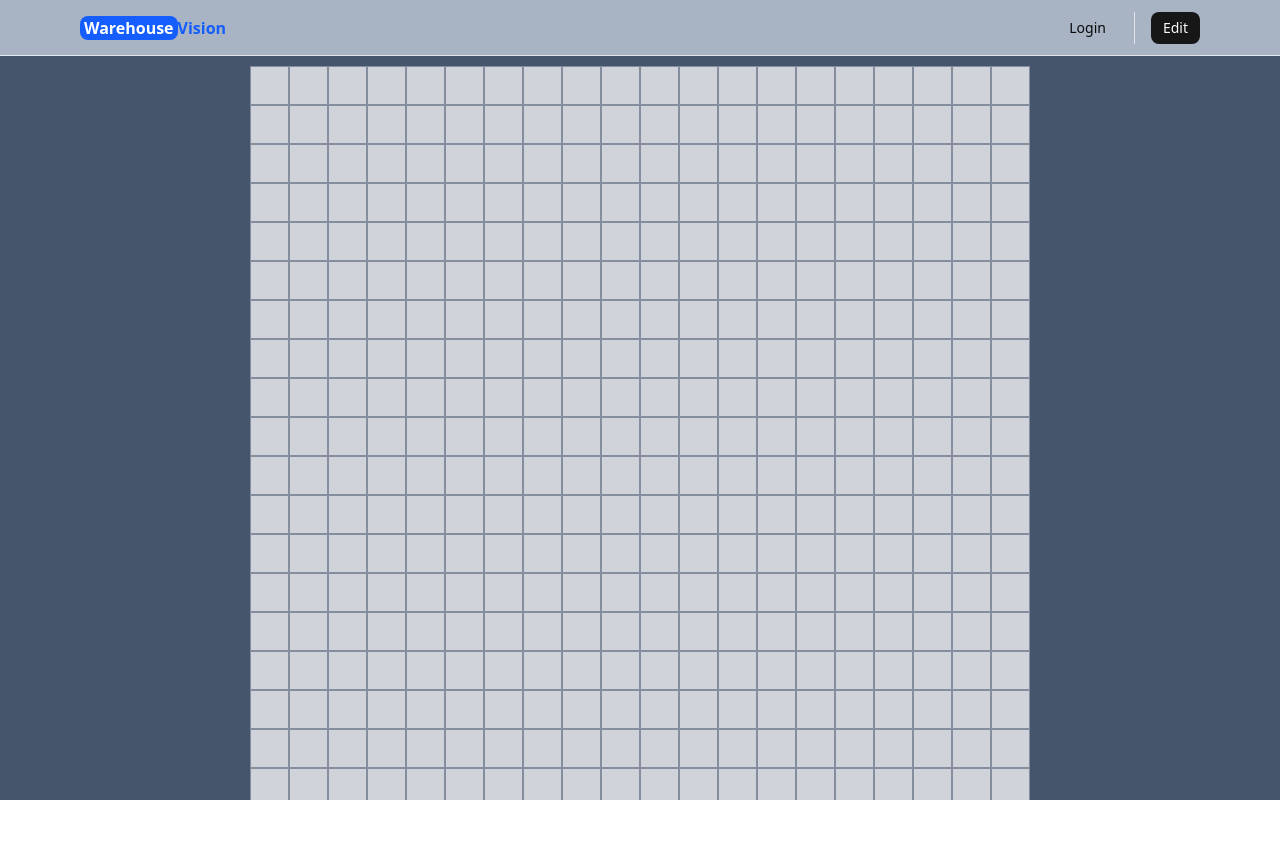
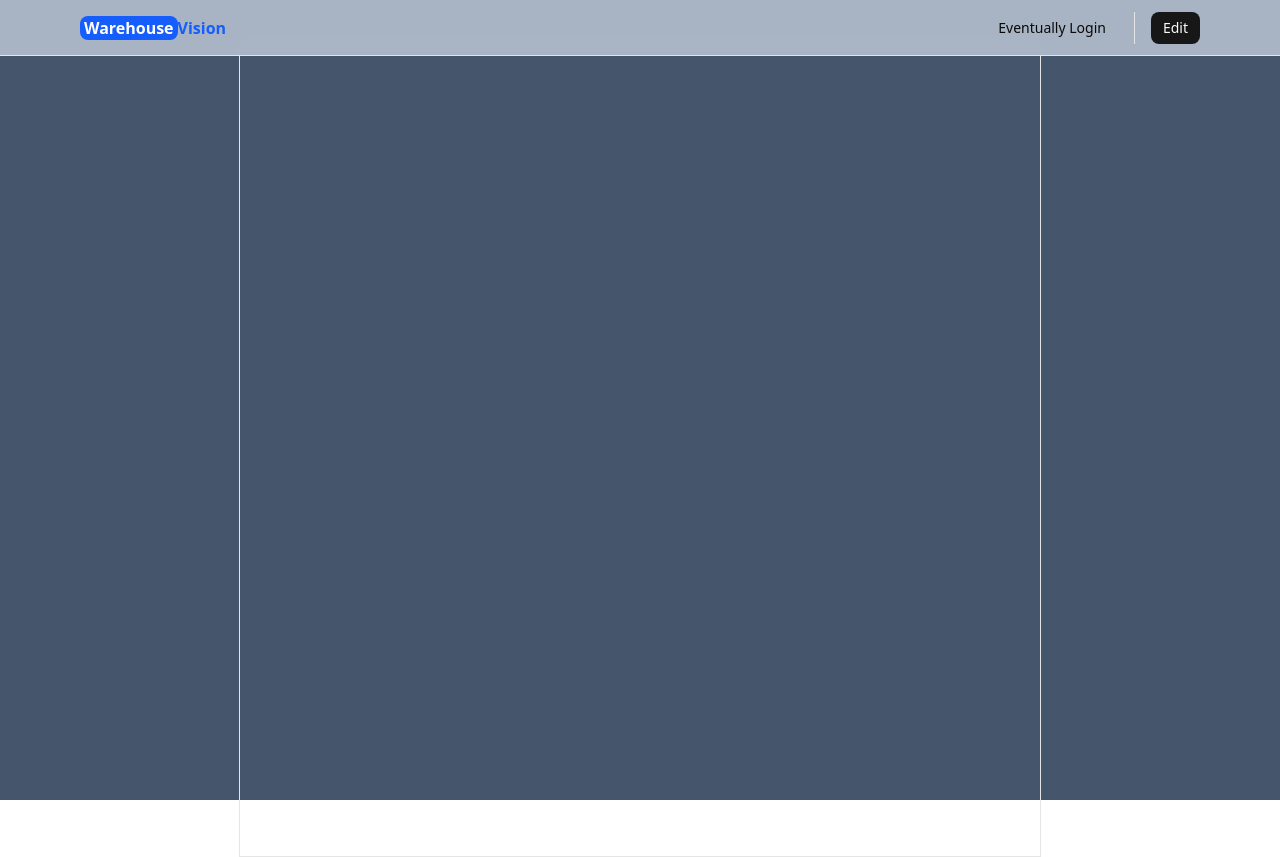
Before and after one commit to Beakii/Warehouse-Vision, a React (Vite) app: page / in a window 1280 px wide. Before the commit the page ends 800 px from the top, so only its background shows below. Built offline with nearby package versions, Linux system fonts and the light colour scheme.

Commit message:
added warehouse component which will be the representation of the gridselector component. There is an overflow issue with the warehouse & gidselector component

```diff
--- a/src/App.tsx
+++ b/src/App.tsx
@@ -1,16 +1,32 @@
 import { useState } from "react";
 import GridSelector from "./components/Grid"
 import Navbar from './components/Navbar'
+import WarehouseLayout from "./components/WarehouseLayout";
 
 function App() {
   const [isEditable, setIsEditable] = useState(false);
-  const number = 20;
+  const [selectedCells, setSelectedCells] = useState<number[]>([]);
+
+  const number = 10;
 
   return (
-    <div className="bg-slate-600 w-screen h-screen overflow-hidden">
-      <Navbar isEditable={isEditable} setIsEditable={setIsEditable}/>
+    <div className="bg-slate-600 w-screen h-screen">
+      <Navbar
+        isEditable={isEditable}
+        setIsEditable={setIsEditable}
+      />
 
-      <GridSelector size={number} isEditable={isEditable}/>
+      {
+        isEditable
+        ?
+        <GridSelector
+          size={number}
+          isEditable={isEditable}
+          selectedCells={selectedCells}
+          setSelectedCells={setSelectedCells}/>
+        :
+        <WarehouseLayout size={number} selectedCells={selectedCells}/>
+      }
     </div>
   )
 }
--- a/src/components/Grid.tsx
+++ b/src/components/Grid.tsx
@@ -2,11 +2,13 @@ import { useEffect, useState } from 'react';
 
 type GridSelectorProps = {
   size: number;
-  isEditable: boolean
+  isEditable: boolean;
+  selectedCells: number[];
+  setSelectedCells:  React.Dispatch<React.SetStateAction<number[]>>;
 };
 
-export default function GridSelector({ size, isEditable }: GridSelectorProps) {
-  const [selectedCells, setSelectedCells] = useState<number[]>([]);
+export default function GridSelector({ size, isEditable, selectedCells, setSelectedCells }: GridSelectorProps) {
+
   const [cellSize, setCellSize] = useState(40); // default
 
   useEffect(() => {
@@ -33,7 +35,7 @@ export default function GridSelector({ size, isEditable }: GridSelectorProps) {
   };
 
   return (
-<div className="flex justify-center items-center h-screen">
+    <div className="flex justify-center items-center h-screen">
       <div
         className="grid gap-0"
         style={{
--- a/src/components/Navbar.tsx
+++ b/src/components/Navbar.tsx
@@ -18,15 +18,14 @@ const Navbar = ({isEditable, setIsEditable}: NavbarProps) => {
 
 					<div className="flex h-full items-center space-x-4">
 							<>
-								<a
-									href="/api/auth/signin"
+								<div
 									className={buttonVariants({
 										size: "sm",
 										variant: "ghost",
 									})}
 								>
-									Login
-								</a>
+									Eventually Login
+								</div>
 
 								<div className="hidden h-8 w-px bg-zinc-200 sm:block" />
 
--- /dev/null
+++ b/src/components/WarehouseLayout.tsx
@@ -0,0 +1,53 @@
+import { useEffect, useRef, useState } from "react";
+
+type WarehouseLayoutProps = {
+    size: number;
+    selectedCells: number[];
+  };
+
+const WarehouseLayout = ({ size, selectedCells }: WarehouseLayoutProps) => {
+      const [cellSize, setCellSize] = useState(30); // default
+      const gridContainer = useRef<HTMLDivElement>(null);
+
+      useEffect(() => {
+        const updateCellSize = () => {
+            if (!gridContainer.current) return;
+            const { width, height } = gridContainer.current.getBoundingClientRect();
+            console.log(height)
+            const dimension = Math.min(width, height);
+            const newCellSize = Math.floor(dimension / size);
+            setCellSize(newCellSize);
+        };
+
+        updateCellSize();
+        window.addEventListener('resize', updateCellSize);
+        return () => window.removeEventListener('resize', updateCellSize);
+      }, [size]);
+
+    return (
+        <div ref={gridContainer} className="flex justify-center items-center h-screen">
+        <div
+          className="grid gap-0 border"
+          style={{
+            gridTemplateColumns: `repeat(${size}, ${cellSize}px)`,
+          }}
+        >
+          {Array.from({ length: size * size }).map((_, i) => {
+            const isSelected = selectedCells.includes(i);
+            return (
+              <div
+                key={i}
+                style={{
+                  width: `${cellSize}px`,
+                  height: `${cellSize}px`,
+                }}
+                className={`${isSelected ? 'bg-blue-500 border' : ''}`}
+              />
+            );
+          })}
+        </div>
+      </div>
+    );
+}
+
+export default WarehouseLayout;
```
